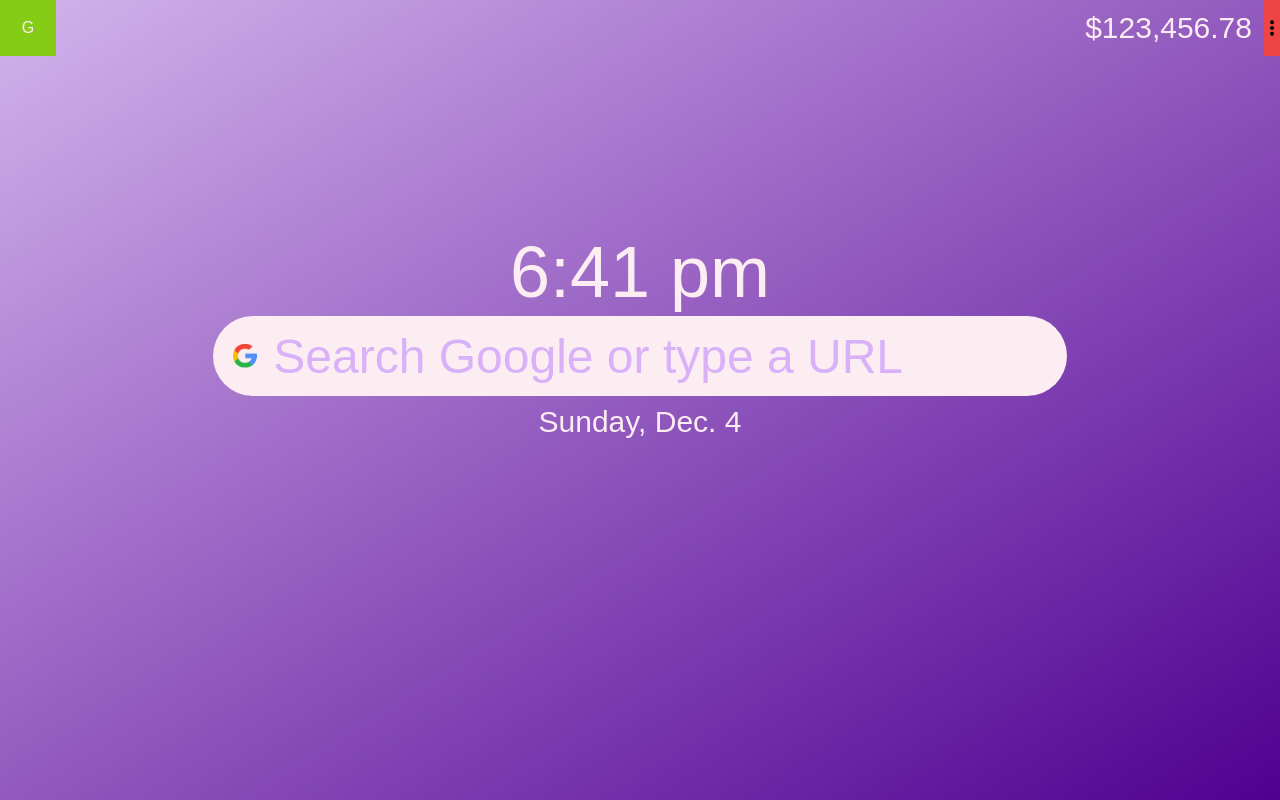
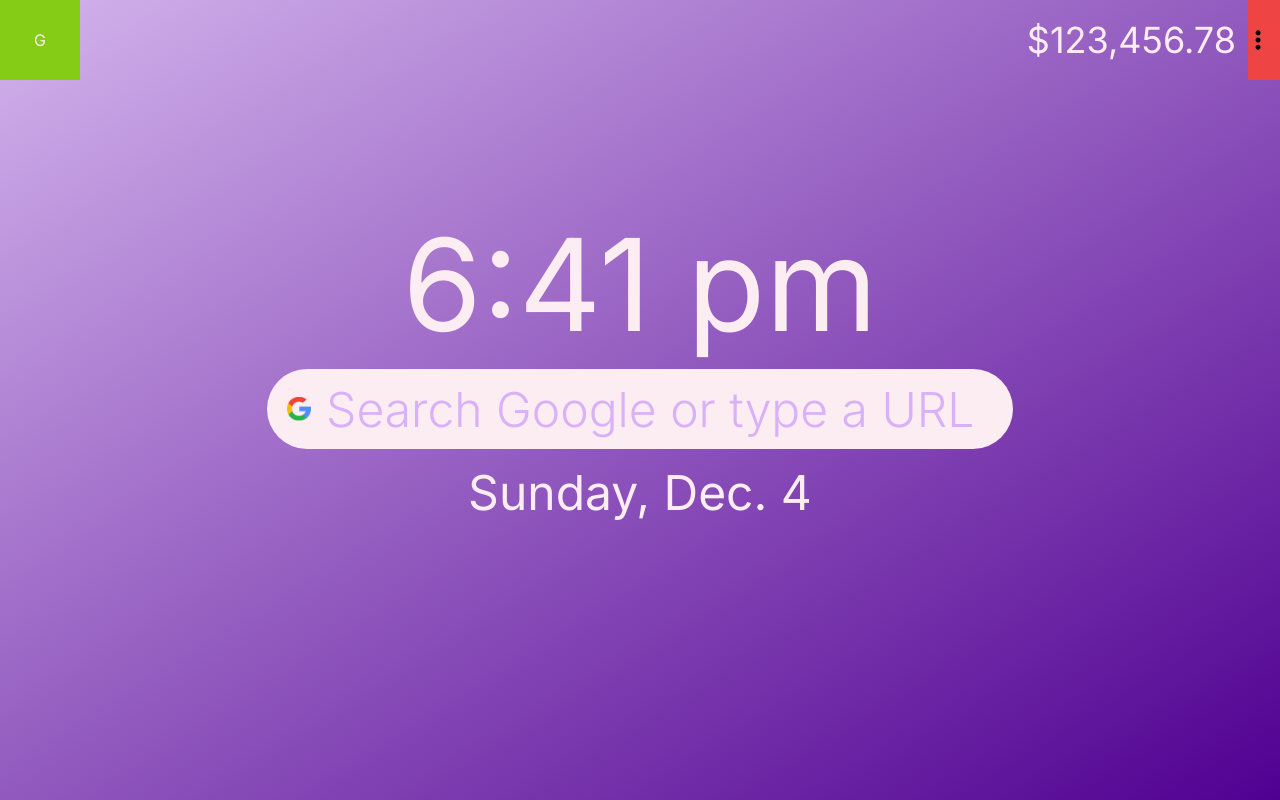
Before and after one commit to tabgender/tabgender.github.io, a website: page src/index.html in a window 1280 px wide. Drawn offline with Linux system fonts and the light colour scheme.

Commit message:
Added Inter Font, changed font sizes, and changed element sizes

```diff
--- a/src/index.html
+++ b/src/index.html
@@ -7,6 +7,10 @@
     <meta name="viewport" content="width=device-width, initial-scale=1.0">
 
     <link rel="stylesheet" href="../dist/output.css">
+
+    <link rel="preconnect" href="https://fonts.googleapis.com">
+    <link rel="preconnect" href="https://fonts.gstatic.com" crossorigin>
+    <link href="https://fonts.googleapis.com/css2?family=Inter:wght@300;400&display=swap" rel="stylesheet">
 
     <title>New tab</title>
 
@@ -27,35 +31,35 @@
 
     -->
     <div
-        class="flex h-screen w-screen flex-col items-center bg-gradient-to-br from-[#d3b3ec] to-[#500091] text-[#FCEDF2] font-poppins">
+        class="flex h-screen w-screen flex-col items-center bg-gradient-to-br from-[#d3b3ec] to-[#500091] text-[#FCEDF2] font-inter">
         <!-- top part -->
-        <div class="flex h-14 w-screen items-stretch justify-start gap-3 space-evenly">
+        <div class="flex h-20 w-screen items-stretch justify-start gap-3 space-evenly">
             <!-- logo -->
-            <div class="flex w-14 items-center justify-center bg-lime-500">G</div>
+            <div class="flex w-20 items-center justify-center bg-lime-500">G</div>
 
             <!-- spacer -->
             <div class="grow"></div>
 
             <!-- money -->
             <div class="flex items-center">
-                <h2 class="text-3xl">$123,456.78</h2>
+                <h2 class="text-4xl">$123,456.78</h2>
             </div>
 
             <!-- settings -->
-            <div class="flex w-4 items-center justify-center bg-red-500"><img src="../resources/options.svg"></div>
+            <div class="flex w-8 items-center justify-center bg-red-500 pr-3"><img src="../resources/options.svg"></div>
         </div>
 
         <!-- spacer -->
         <div class="grow-[1]"></div>
 
         <!-- time -->
-        <div class="text-7xl">
+        <div class="text-9xl">
             <h2 id="time">12:45</h2>
         </div>
 
         <!-- search bar -->
         <form id="search-bar"
-            class="hover:bg-[#ffe6f9] flex h-20 w-2/3 rounded-full justify-left items-center bg-[#FCEDF2] text-5xl m-2 overflow-hidden"
+            class="hover:bg-[#ffe6f9] flex h-20 w-7/12 rounded-full justify-left items-center bg-[#FCEDF2] text-5xl m-5 overflow-hidden"
             action="https://www.google.com/search" method="get">
 
             <!-- logo -->
@@ -64,13 +68,13 @@
 
             <!-- input -->
             <input
-                class="bg-transparent flex grow shrink min-w-0 h-full mr-2 focus:outline-none text-[#c095e4] placeholder:text-[#D8B1F8]"
+                class="bg-transparent flex grow shrink min-w-0 h-full mr-2 focus:outline-none text-[#c095e4] placeholder:text-[#D8B1F8] placeholder:font-light"
                 type="text" placeholder="Search Google or type a URL" name="q" autocomplete="off" />
 
         </form>
 
         <!-- date -->
-        <div class="text-3xl">
+        <div class="text-5xl">
             <h2 id="date">Saturday, Nov. 2</h2>
         </div>
 
--- a/src/input.css
+++ b/src/input.css
@@ -2,3 +2,4 @@
 @tailwind components;
 @tailwind utilities;
 @import url("https://fonts.googleapis.com/css2?family=Poppins&display=swap");
+@import url('https://fonts.googleapis.com/css2?family=Inter:wght@300;400&display=swap');
--- a/tailwind.config.js
+++ b/tailwind.config.js
@@ -4,7 +4,8 @@ module.exports = {
   theme: {
     extend: {
       fontFamily: {
-        'poppins': ['Poppins', 'sans-serif']
+        'poppins': ['Poppins', 'sans-serif'],
+        'inter':['Inter','mono']
       },
     },
   },
```
Also changed, not shown: dist/output.css.
